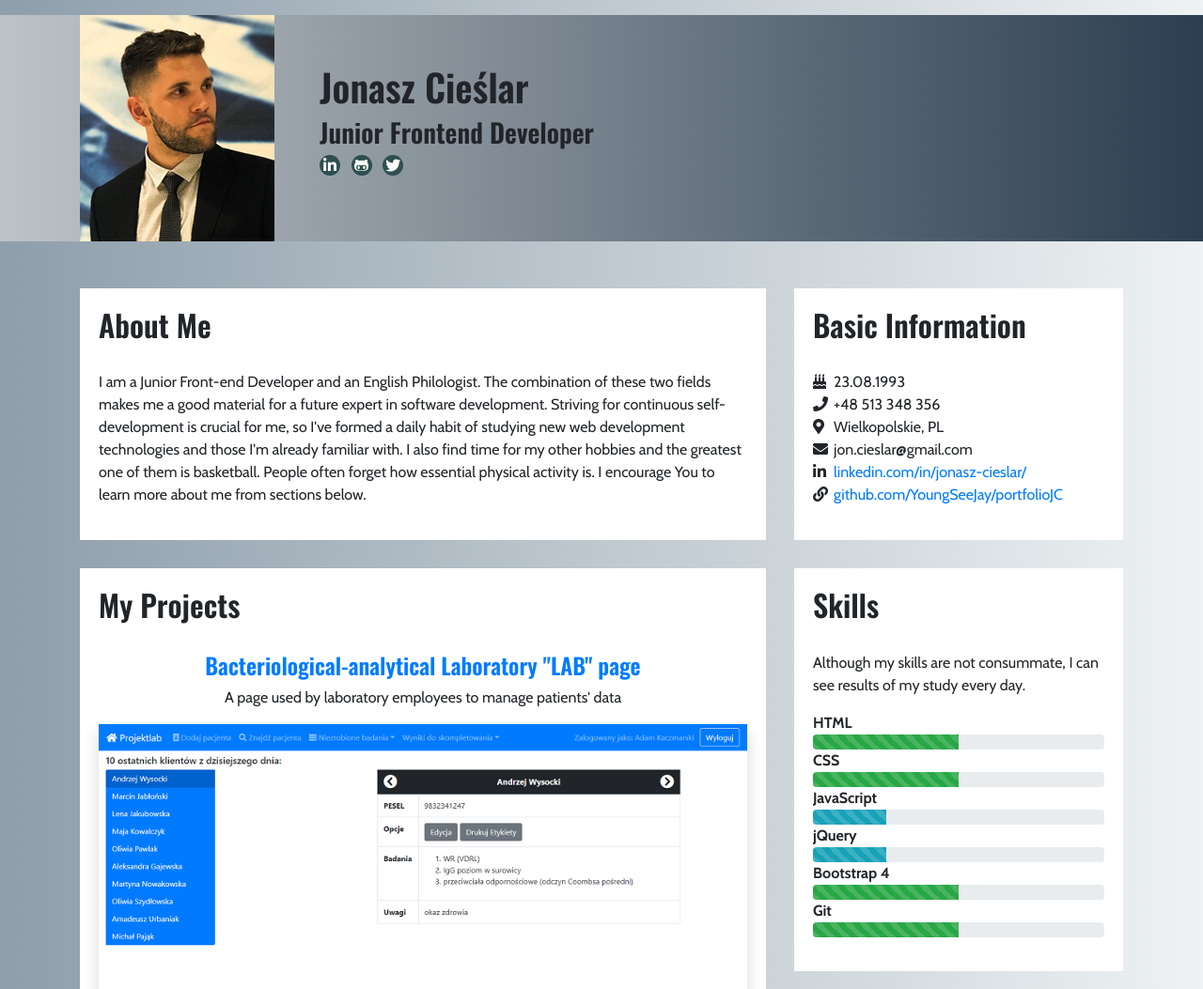
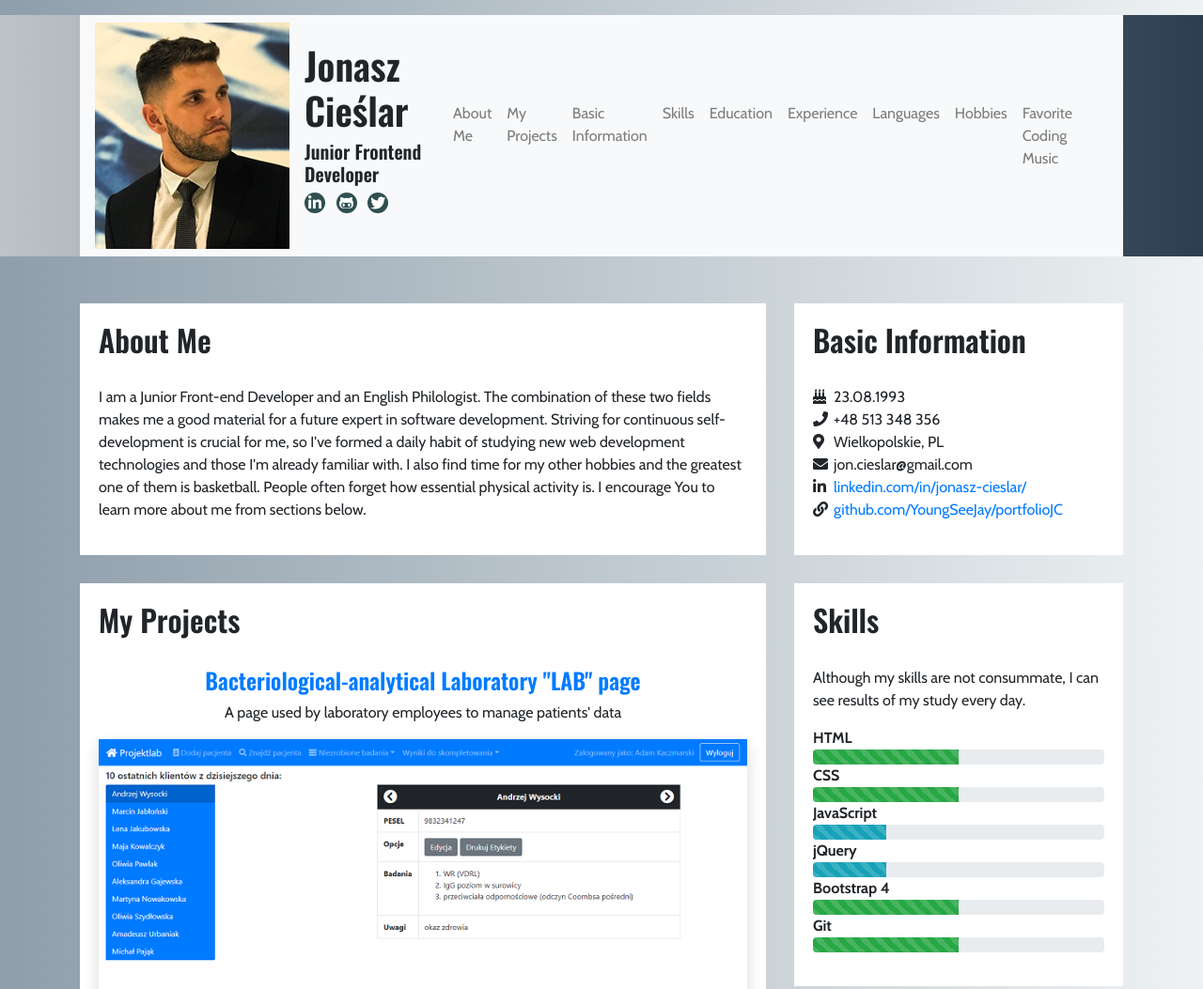
Before and after one commit to YoungSeeJay/portfolioJC, a plain HTML site: page index.html in a window 1280 px wide. Shown: the top 1053 px of the page at 94% size. Drawn offline with nearby package versions, Linux system fonts and the light colour scheme.

Commit message:
Add navbar

```diff
--- a/assets/css/styles.css
+++ b/assets/css/styles.css
@@ -22,7 +22,7 @@ header {
     background: linear-gradient(to left, #2c3e50, #bdc3c7); /* W3C, IE 10+/ Edge, Firefox 16+, Chrome 26+, Opera 12+, Safari 7+ */
 }
 
-.profile-content .social a {
+div .list-inline a {
     background: darkslategray;
     width: 22px;
     height: 22px;
@@ -39,7 +39,7 @@ header {
     text-align: center;
 }
 
-.profile-content .social a:hover {
+div .list-inline a:hover {
     background: darkgray;
 }
 
@@ -66,3 +66,7 @@ header {
     width: 16px;
     margin-right: 6px;
 }
+
+nav div h1, nav div h5 {
+    width: 150px;
+}
--- a/index.html
+++ b/index.html
@@ -29,23 +29,61 @@
     <!-- HEADER -->
     <header class="mt-3">
         <div class="container clearfix d-flex">
-            <img class="profile-image img-fluid float-left pr-5" src="assets/images/profilePhoto.png" alt="Jonasz Cieślar"/>
-            <div class="profile-content align-self-center">
+            <!-- <div class="profile-content align-self-center">
+            </div> -->
+            <nav class="navbar navbar-expand-lg navbar-light bg-light">
+                <img class="profile-image img-fluid float-left pr-3 p" src="assets/images/profilePhoto.png" alt="Jonasz Cieślar"/>
+                <div>
                     <h1 class="name">Jonasz Cieślar</h1>
-                <h3 class="desc">Junior Frontend Developer</h3>
+                    <h5 class="desc">Junior Frontend Developer</h5>
                     <ul class="social list-inline">
                         <li class="list-inline-item"><a href="https://www.linkedin.com/in/jonasz-cieslar/"><i class="fab fa-linkedin-in"></i></a></li>
                         <li class="list-inline-item"><a href="https://github.com/YoungSeeJay"><i class="fab fa-github-alt"></i></a></li>
                         <li class="list-inline-item"><a href="https://twitter.com/TheJayON"><i class="fab fa-twitter"></i></a></li>
                     </ul>
-            </div><!--//profile-->
+                </div>
+                <button class="navbar-toggler" type="button" data-toggle="collapse" data-target="#navbarNav" aria-controls="navbarNav" aria-expanded="false" aria-label="Toggle navigation">
+                    <span class="navbar-toggler-icon"></span>
+                </button>
+                <div class="collapse navbar-collapse" id="navbarNav">
+                    <ul class="navbar-nav">
+                        <li class="nav-item">
+                            <a class="nav-link" href="#about">About Me <span class="sr-only">(current)</span></a>
+                        </li>
+                        <li class="nav-item">
+                            <a class="nav-link" href="#projects">My Projects</a>
+                        </li>
+                        <li class="nav-item">
+                            <a class="nav-link" href="#info">Basic Information</a>
+                        </li>
+                        <li class="nav-item">
+                            <a class="nav-link" href="#skills">Skills</a>
+                        </li>
+                        <li class="nav-item">
+                            <a class="nav-link" href="#education">Education</a>
+                        </li>
+                        <li class="nav-item">
+                            <a class="nav-link" href="#experience">Experience</a>
+                        </li>
+                        <li class="nav-item">
+                            <a class="nav-link" href="#languages">Languages</a>
+                        </li>
+                        <li class="nav-item">
+                            <a class="nav-link" href="#hobbies">Hobbies</a>
+                        </li>
+                        <li class="nav-item">
+                            <a class="nav-link" href="#music">Favorite Coding Music</a>
+                        </li>
+                    </ul>
+                </div>
+            </nav>
         </div>
     </header>
 
     <div class="container sections-wrapper">
         <div class="row">
             <div class="primary col-lg-8 col-12">
-                <section class="about section">
+                <section id="about" class="about section">
                     <div class="section-inner">
                         <h2 class="heading">About Me</h2>
                         <div class="content">
@@ -54,7 +92,7 @@
                     </div><!--//section-inner-->
                 </section><!--//section-->
 
-                <section class="projects section">
+                <section id="projects" class="projects section">
                     <div class="section-inner">
                         <h2 class="heading">My Projects</h2>
                         <div class="content">
@@ -115,7 +153,7 @@
             </div><!-- //primary -->
 
             <div class="secondary col-lg-4 col-12">
-                <aside class="info aside section">
+                <aside id="info" class="info aside section">
                     <div class="section-inner">
                         <h2 class="heading">Basic Information</h2>
                         <div class="content">
@@ -131,7 +169,7 @@
                     </div><!--//section-inner-->
                 </aside><!--//aside-->
 
-                <aside class="skills aside section">
+                <aside id="skills" class="skills aside section">
                     <div class="section-inner">
                         <h2 class="heading">Skills</h2>
                         <div class="content">
@@ -184,7 +222,7 @@
                     </div><!--//section-inner-->
                 </aside><!--//section-->
 
-                <aside class="education aside section">
+                <aside id="education" class="education aside section">
                     <div class="section-inner">
                         <h2 class="heading">Education</h2>
                         <div class="content">
@@ -200,7 +238,7 @@
                     </div><!--//section-inner-->
                 </aside><!--//section-->
 
-                <aside class="experience aside section">
+                <aside id="experience" class="experience aside section">
                     <div class="section-inner">
                         <h2 class="heading">Experience</h2>
                         <div class="content">
@@ -236,7 +274,7 @@
                     </div><!--//section-inner-->
                 </aside><!--//section-->
 
-                <aside class="languages aside section">
+                <aside id="languages" class="languages aside section">
                     <div class="section-inner">
                         <h2 class="heading">Languages</h2>
                         <div class="content">
@@ -258,7 +296,7 @@
                     </div><!--//section-inner-->
                 </aside><!--//section-->
 
-                <aside class="list hobbies aside section">
+                <aside id="hobbies" class="hobbies list aside section">
                     <div class="section-inner">
                         <h2 class="heading">Hobbies</h2>
                         <div class="content">
@@ -273,9 +311,9 @@
                     </div><!--//section-inner-->
                 </aside><!--//section-->
 
-                <aside class="list music aside section">
+                <aside id="music" class="list music aside section">
                     <div class="section-inner">
-                        <h2 class="heading">Favourite coding music</h2>
+                        <h2 class="heading">Favourite Coding Music</h2>
                         <div class="content">
                             <ul class="list-unstyled">
                                 <li><i class="fas fa-headphones"></i>Soundtracks</li>
@@ -289,17 +327,6 @@
         </div>
     </div>
 
-
-
-
-
-
-
-
-
-
-
-
     <!-- Javascript -->
     <script src="https://code.jquery.com/jquery-3.3.1.slim.min.js" integrity="sha384-q8i/X+965DzO0rT7abK41JStQIAqVgRVzpbzo5smXKp4YfRvH+8abtTE1Pi6jizo" crossorigin="anonymous"></script>
     <script src="https://cdnjs.cloudflare.com/ajax/libs/popper.js/1.14.3/umd/popper.min.js" integrity="sha384-ZMP7rVo3mIykV+2+9J3UJ46jBk0WLaUAdn689aCwoqbBJiSnjAK/l8WvCWPIPm49" crossorigin="anonymous"></script>
```
Lines whose indentation alone changed are shown as unchanged.
